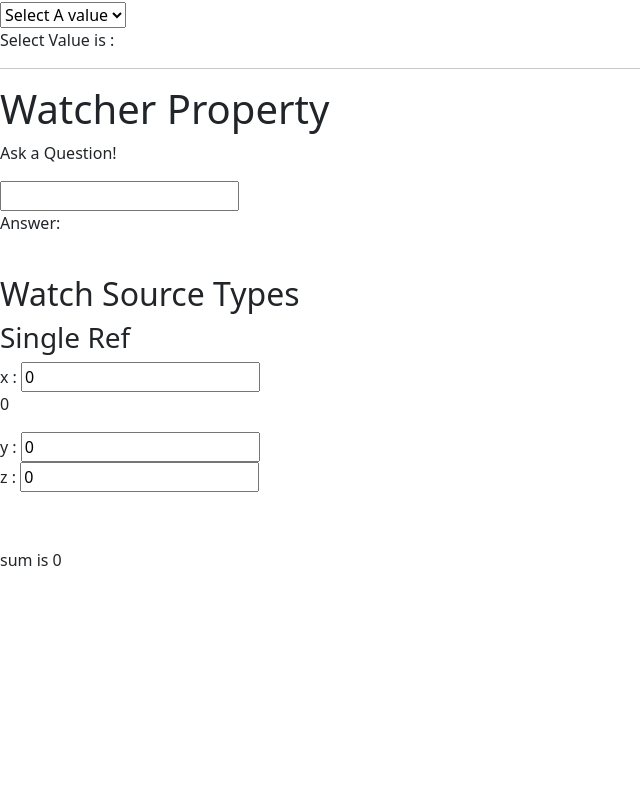
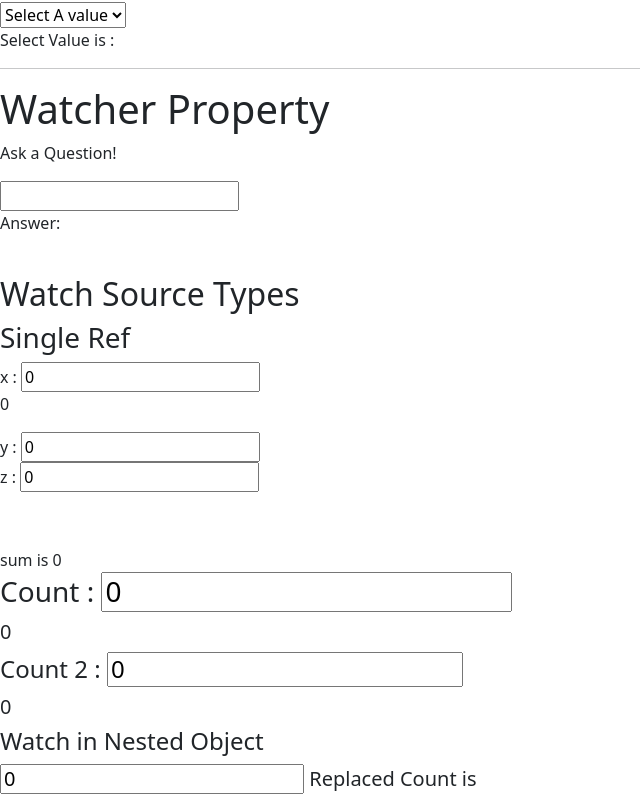
Before and after one commit to MinKhantNaung/learn_vue3_composition_api, a Vue app in the folder 1_vue_composition_api_and_pinia/: page / in a window 1280 px wide. Shown: the part 3219-4021 px from the top of the page, without its empty margins (0-640 px from the left). Before the commit the page ends 3791 px from the top, so only its background shows below. Built offline with nearby package versions, Linux system fonts and the light colour scheme.

Commit message:
watcher source types for objects

```diff
--- a/1_vue_composition_api_and_pinia/src/components/WatcherComponent.vue
+++ b/1_vue_composition_api_and_pinia/src/components/WatcherComponent.vue
@@ -20,11 +20,20 @@
     <br />
     {{ changeXY }} <br />
     sum is {{ total }}
+
+    <br>
+
+    <h3>Count : <input type="text" v-model="obj.count"></h3>
+    <h5>{{ newCount }}</h5>
+    <h4>Count 2 : <input type="text" v-model="obj2.count"></h4>
+    <h5>{{ newCount2 }}</h5>
+    <h4>Watch in Nested Object</h4>
+    <h5><input type="text" v-model="nestedObj.count.value"> Replaced Count is {{ replaceCount }}</h5>
   </div>
 </template>
 
 <script setup>
-import { ref, watch } from "vue";
+import { computed, reactive, ref, watch } from "vue";
 
 const question = ref("");
 const answer = ref("Question generally contains ?");
@@ -80,4 +89,53 @@ watch([x, () => y.value], ([newX, newY]) => {
 watch([x, () => y.value, () => z.value], ([newX, newY, newZ]) => {
   changeXYZ.value = `x is ${newX}, y is ${newY} and z is ${newZ}`;
 });
+
+// how to use watch for array, object
+const newCount = ref(0);
+
+const obj = ref({
+  count: 0,
+  title: 'Laravel Developer',
+});
+
+watch(() => obj.value.count, (newTitle) => {
+ newCount.value = newTitle
+})
+
+const newCount2 = ref(0);
+
+const obj2 = reactive({
+  count: 0,
+  title: 'Laravel Developer'
+})
+
+watch(() => obj2.count, (newName) => {
+  newCount2.value = newName
+})
+
+// watch object
+watch(obj.value, (newObj) => {
+  console.log(`The new count is ${newObj.count}`)
+})
+
+// new and old in value of object
+watch(() => obj.value.count, (newCount, oldCount) => {
+  alert(`new count is ${newCount} and old count is ${oldCount}`)
+})
+
+// new and old in object
+watch(obj.value, (newObj, oldObj) => {
+  alert(newObj.count)
+})
+
+// nested object
+const nestedObj = reactive({
+  count: {value: 0, title: 'hello'}
+})
+
+const replaceCount = ref('');
+
+watch(() => nestedObj.count.value, (newCount, oldCount) => {
+  replaceCount.value = newCount
+})
 </script>
```
